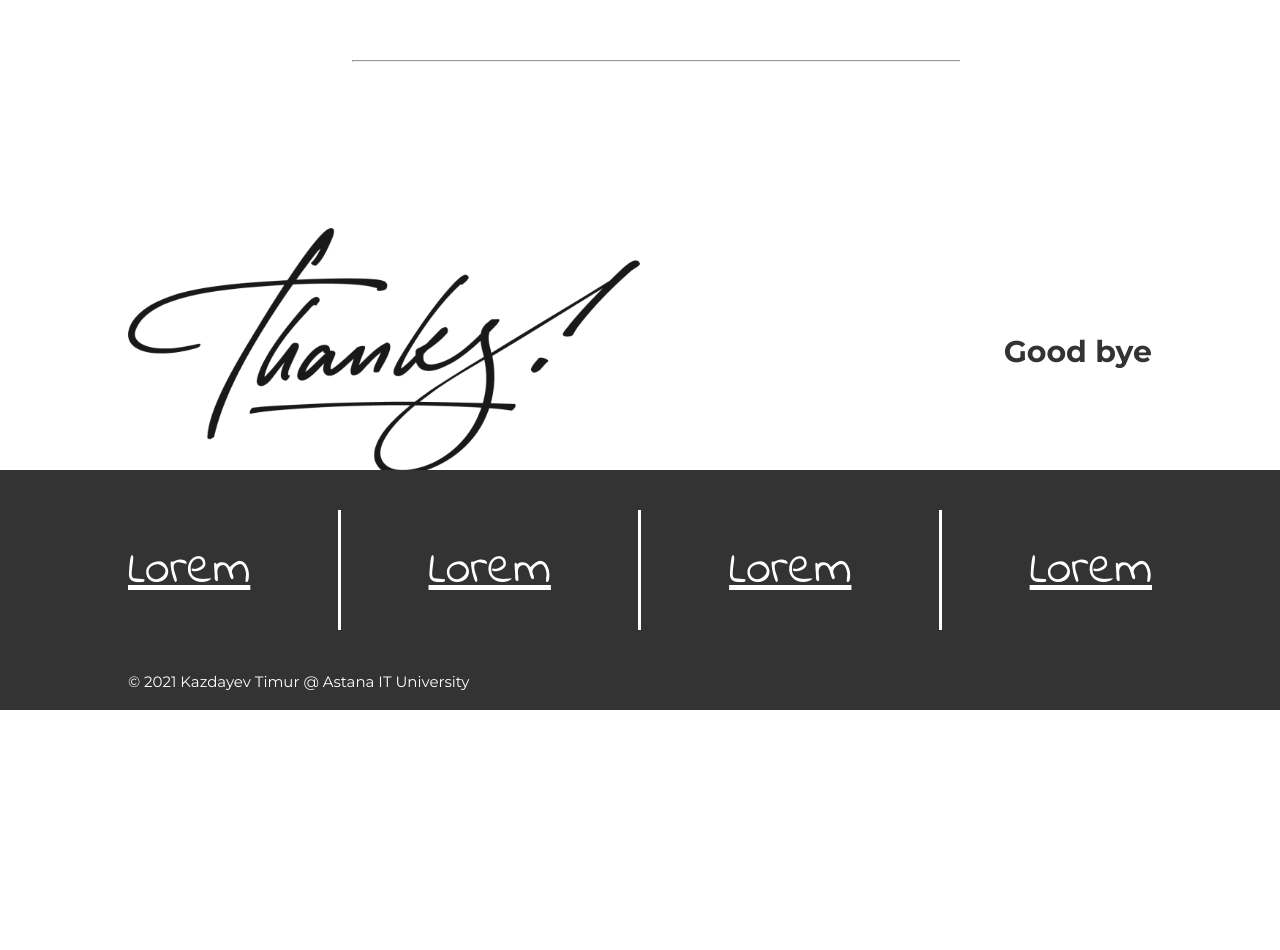
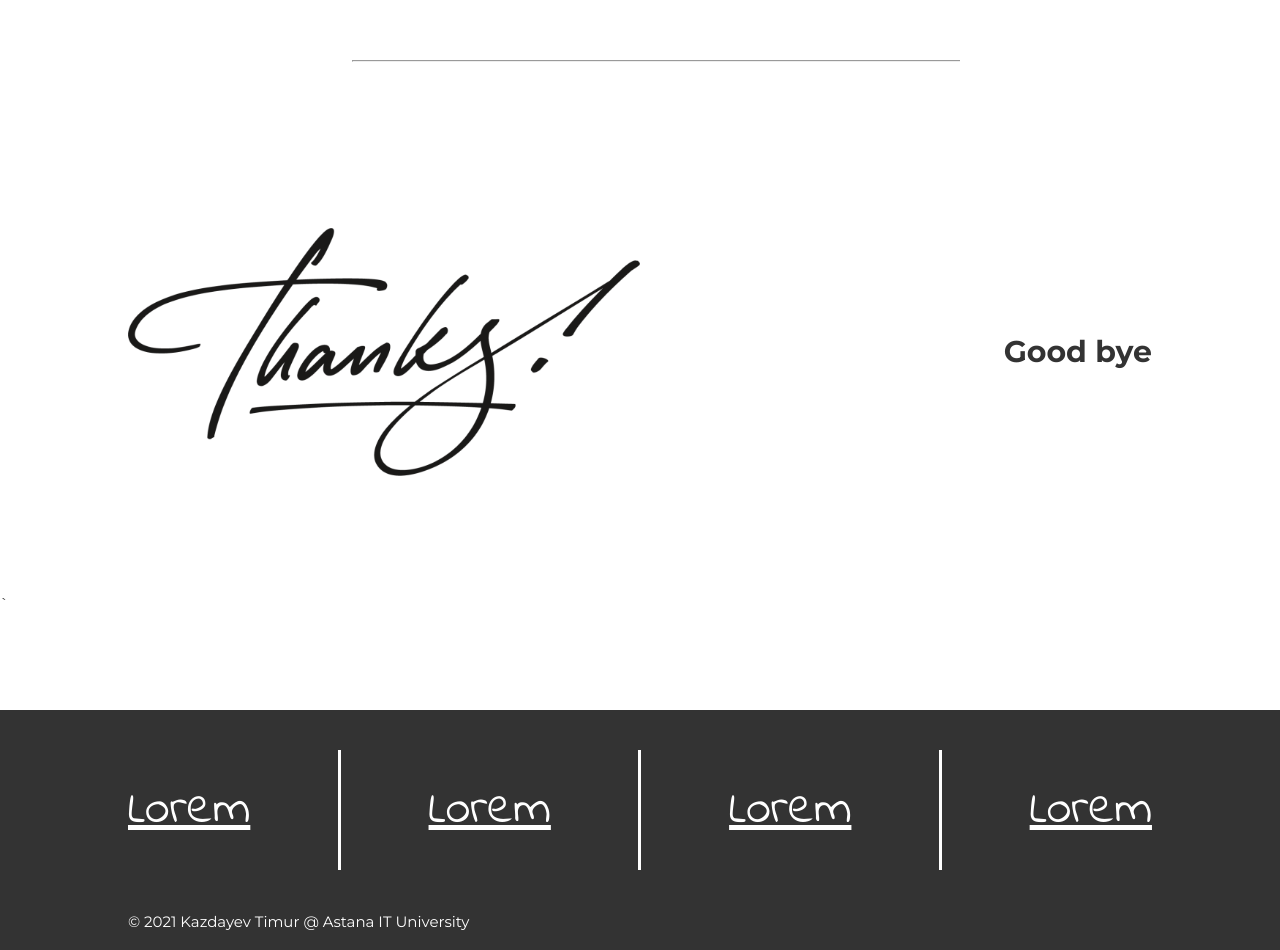
Before and after one commit to retsaftu/web_week04, a plain HTML site: page index.html in a window 1280 px wide. Shown: the part 2490-3440 px from the top of the page. Before the commit the page ends 3200 px from the top, so only its background shows below. Drawn offline with Linux system fonts and the light colour scheme.

Commit message:
Update style.css
update size

```diff
--- a/assets/css/style.css
+++ b/assets/css/style.css
@@ -383,7 +383,7 @@ filter: inherit;
 }
 .footer{
 	position: absolute;
-	bottom: -300vh;
+	bottom: -330vh;
 	left: 0;
 	width: 100%;
 	height: 30vh;
```
